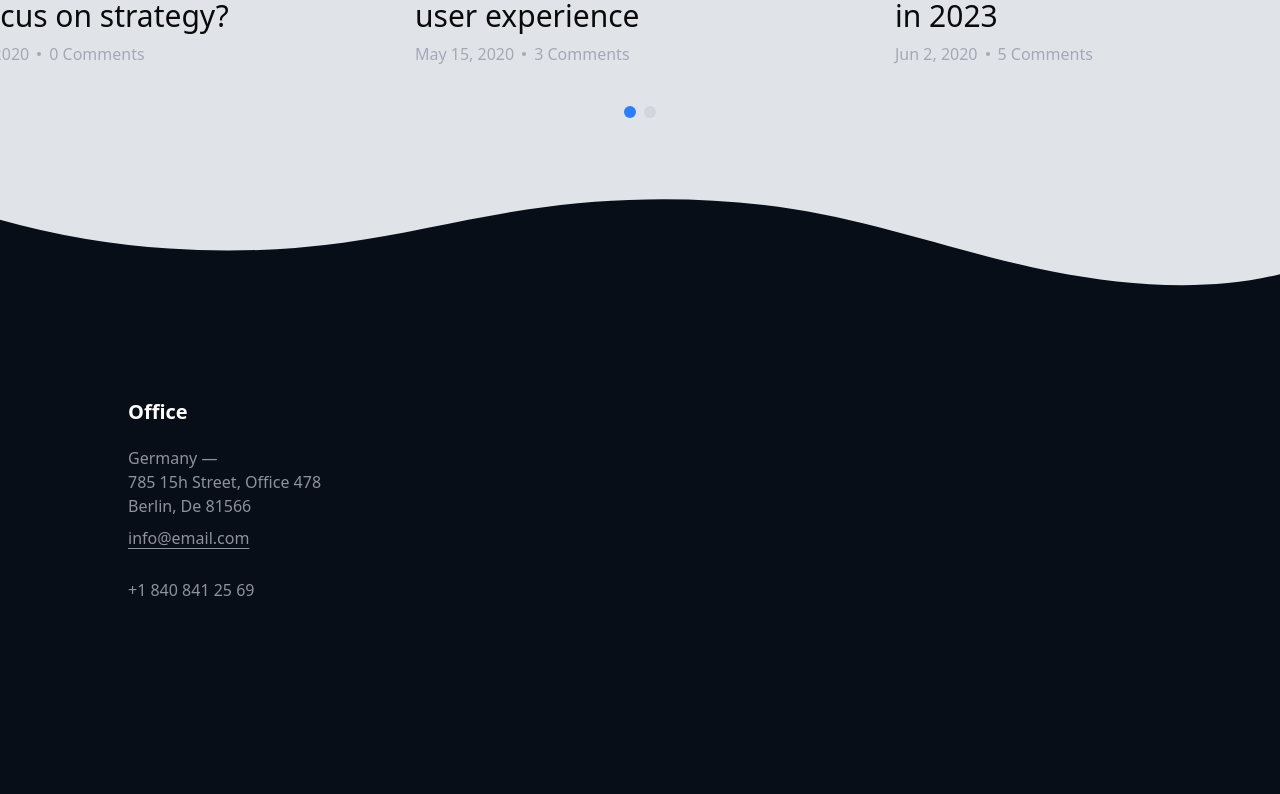
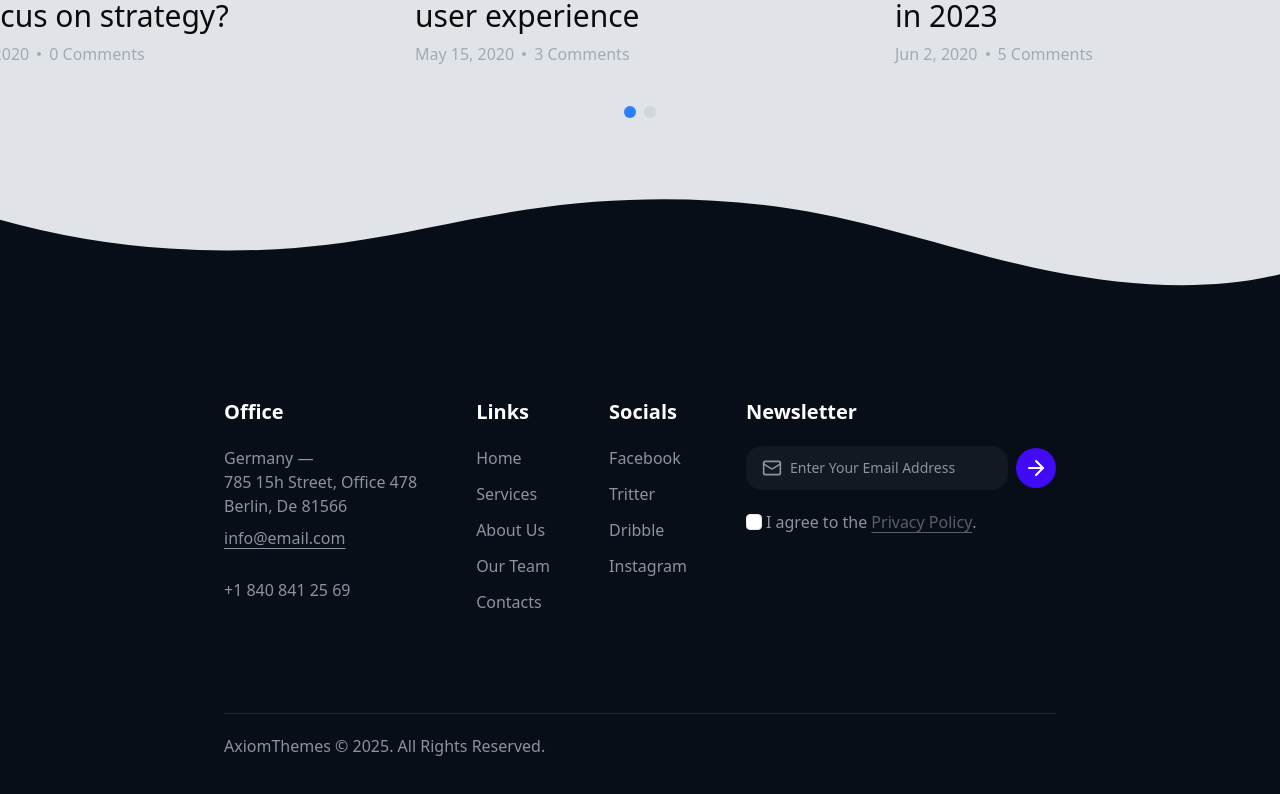
Before and after one commit to Feranmiola/axiomthemesclone, a Next.js app: page / in a window 1280 px wide. Shown: the part 4811-5605 px from the top of the page. Built offline with nearby package versions, Linux system fonts and the light colour scheme.

Commit message:
Enhance Footer component by adding new sections for Links, Socials, and a Newsletter subscription with privacy policy agreement. Adjust layout for better responsiveness and visual appeal.

```diff
--- a/src/Components/Footer.tsx
+++ b/src/Components/Footer.tsx
@@ -1,4 +1,6 @@
+import { ArrowRight, MailIcon } from "lucide-react";
 import React from "react";
+import { Checkbox } from "./ui/checkbox";
 
 const Footer = () => {
   return (
@@ -17,7 +19,7 @@ const Footer = () => {
         </svg>
       </div>
 
-      <div className="flex w-full max-w-[80%] flex-col items-center h-full justify-between py-10 pt-[200px]">
+      <div className="flex w-full max-w-[65%] flex-col items-center h-full justify-between py-10 pt-[200px]">
         <div className="w-full flex items-start justify-between">
           <div className="flex flex-col space-y-5">
             <p className="font-bold text-white text-xl">Office</p>
@@ -41,6 +43,78 @@ const Footer = () => {
               </a>
             </div>
           </div>
+          <div className="flex flex-col space-y-5">
+            <p className="font-bold text-white text-xl">Links</p>
+            <div className="flex flex-col space-y-3">
+              <p className="text-[#8F919F] cursor-pointer hover:text-white transition-colors ease-in-out duration-200">
+                Home
+              </p>
+              <p className="text-[#8F919F] cursor-pointer hover:text-white transition-colors ease-in-out duration-200">
+                Services
+              </p>
+              <p className="text-[#8F919F] cursor-pointer hover:text-white transition-colors ease-in-out duration-200">
+                About Us
+              </p>
+              <p className="text-[#8F919F] cursor-pointer hover:text-white transition-colors ease-in-out duration-200">
+                Our Team
+              </p>
+              <p className="text-[#8F919F] cursor-pointer hover:text-white transition-colors ease-in-out duration-200">
+                Contacts
+              </p>
+            </div>
+          </div>
+          <div className="flex flex-col space-y-5">
+            <p className="font-bold text-white text-xl">Socials</p>
+            <div className="flex flex-col space-y-3">
+              <p className="text-[#8F919F] cursor-pointer hover:text-white transition-colors ease-in-out duration-200">
+                Facebook
+              </p>
+              <p className="text-[#8F919F] cursor-pointer hover:text-white transition-colors ease-in-out duration-200">
+                Tritter
+              </p>
+              <p className="text-[#8F919F] cursor-pointer hover:text-white transition-colors ease-in-out duration-200">
+                Dribble
+              </p>
+              <p className="text-[#8F919F] cursor-pointer hover:text-white transition-colors ease-in-out duration-200">
+                Instagram
+              </p>
+            </div>
+          </div>
+          <div className="flex flex-col space-y-5">
+            <p className="font-bold text-white text-xl">Newsletter</p>
+            <div className="flex flex-row items-center space-x-2">
+              <div className="px-4 py-3 rounded-2xl flex flex-row items-center space-x-2 bg-[#131921]">
+                <MailIcon size={20} color="#8F919F" />
+                <input
+                  className="bg-transparent outline-none focus:outline-none text-white placeholder:text-[#8F919F] text-sm"
+                  placeholder="Enter Your Email Address"
+                />
+              </div>
+
+              <div className="p-2 bg-[#400AF5] rounded-full flex items-center justify-center cursor-pointer">
+                <ArrowRight color="white" />
+              </div>
+            </div>
+            <div className="flex flex-row items-center space-x-1">
+              <Checkbox id="privacyPolicy" />
+
+              <label
+                htmlFor="privacyPolicy"
+                className="font-light text-[#8F919F]"
+              >
+                I agree to the{" "}
+                <span className="font-medium underline underline-offset-4 transition ease-in-out cursor-pointer opacity-60 hover:opacity-100">
+                  Privacy Policy
+                </span>
+                .
+              </label>
+            </div>
+          </div>
+        </div>
+        <div className="border-t border-t-[#1D2938] w-full pt-5">
+          <p className="text-[#8F919F] cursor-pointer hover:text-white transition-colors ease-in-out duration-200">
+            AxiomThemes © 2025. All Rights Reserved.
+          </p>
         </div>
       </div>
     </div>
```
